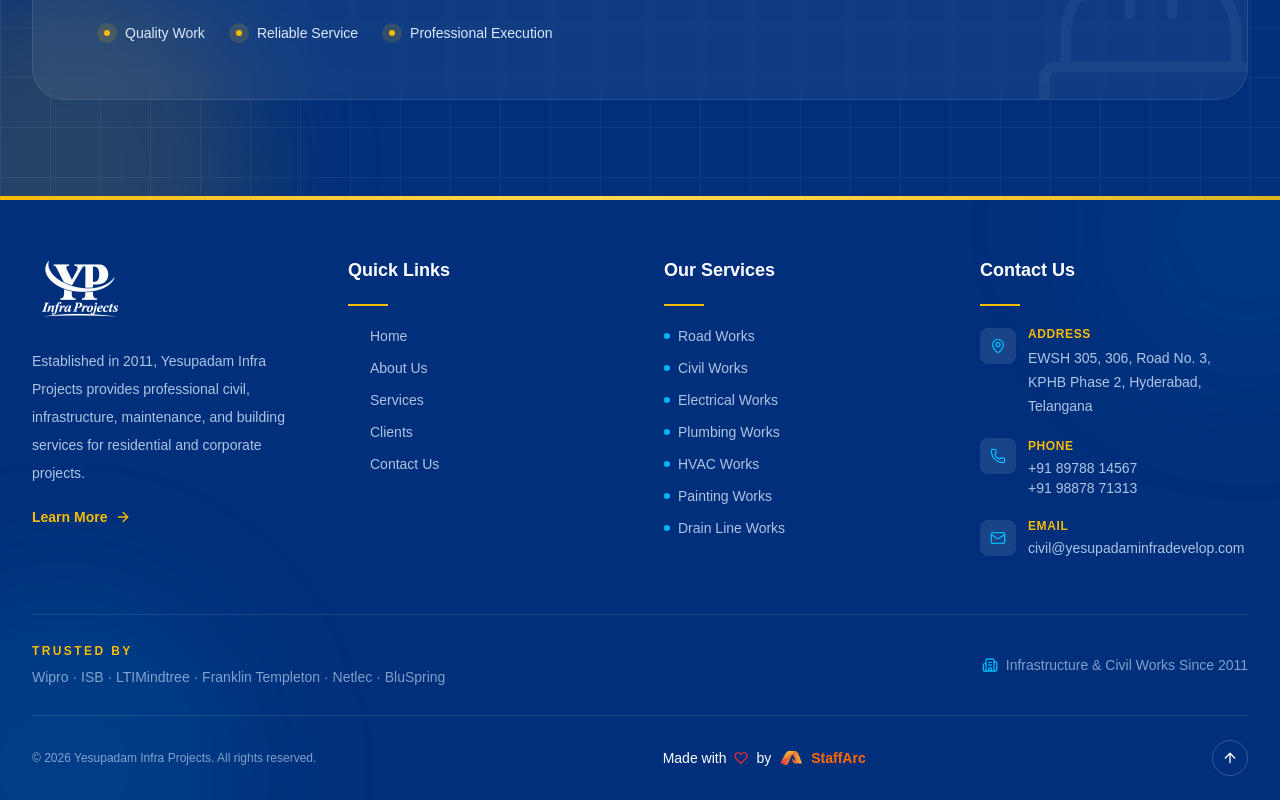
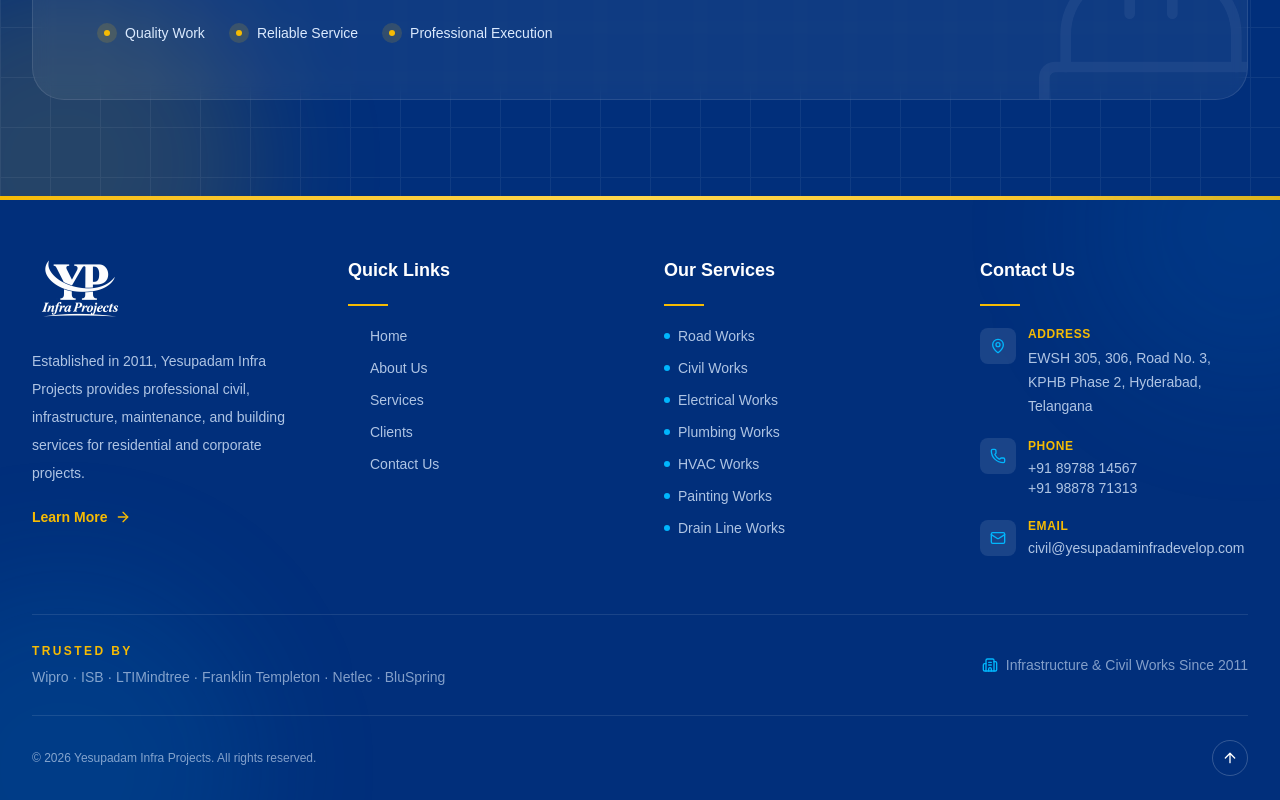
Before and after one commit to pavankrishtaiahveguru/yp-infra-projects, a Next.js app: page / in a window 1280 px wide. Shown: the part 3777-4577 px from the top of the page. Built offline with nearby package versions, Linux system fonts and the light colour scheme.

Commit message:
removed developed by staffarc from footer

```diff
--- a/src/components/common/DevelopedByStaffArc.jsx
+++ /dev/null
@@ -1,31 +0,0 @@
-import Image from "next/image";
-import { FiHeart } from "react-icons/fi";
-
-export default function DevelopedByStaffArc() {
-  return (
-    <div className="flex items-center justify-center gap-2 text-sm text-white">
-      <span>Made with</span>
-
-      <FiHeart className="text-red-500" />
-
-      <span>by</span>
-
-      <Image
-        src="/staffarc-logo.avif"
-        alt="StaffArc"
-        width={24}
-        height={24}
-        className="h-6 w-auto"
-      />
-
-      <a
-        href="https://www.staffarc.in"
-        target="_blank"
-        rel="noopener noreferrer"
-        className="font-semibold text-orange-500 transition-all duration-300 hover:text-white"
-      >
-        StaffArc
-      </a>
-    </div>
-  );
-}
--- a/src/components/layout/Footer.jsx
+++ b/src/components/layout/Footer.jsx
@@ -237,7 +237,6 @@ export default function Footer() {
             reserved.
           </p>
 
-          <DevelopedByStaffArc />
 
           <div className="flex items-center gap-5">
             {/* Back to Top */}
```
